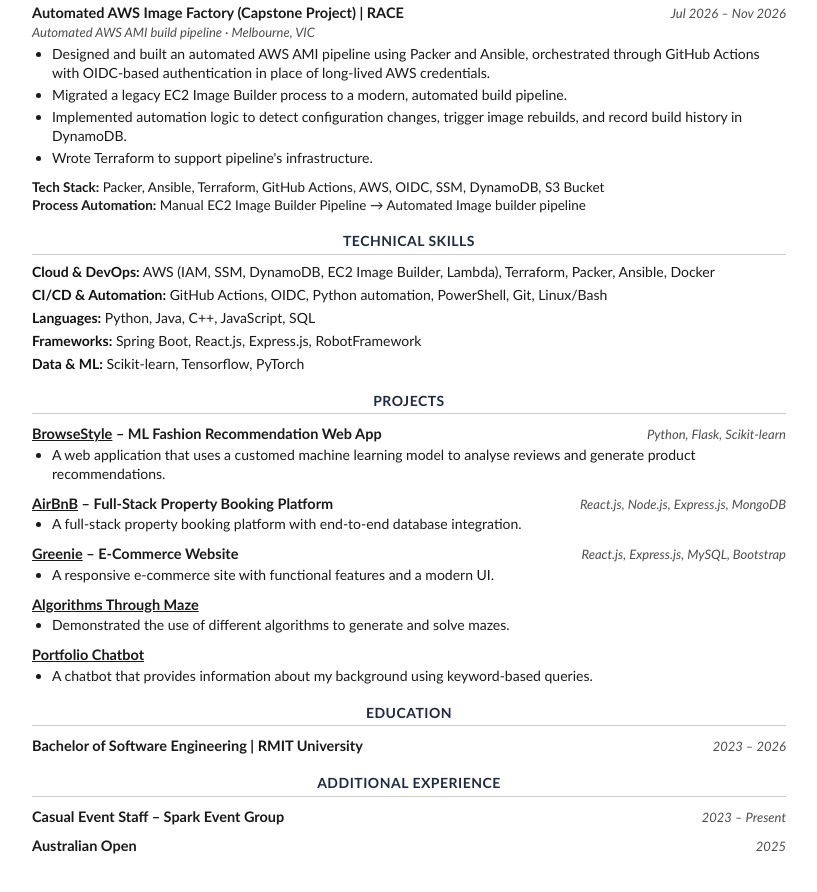
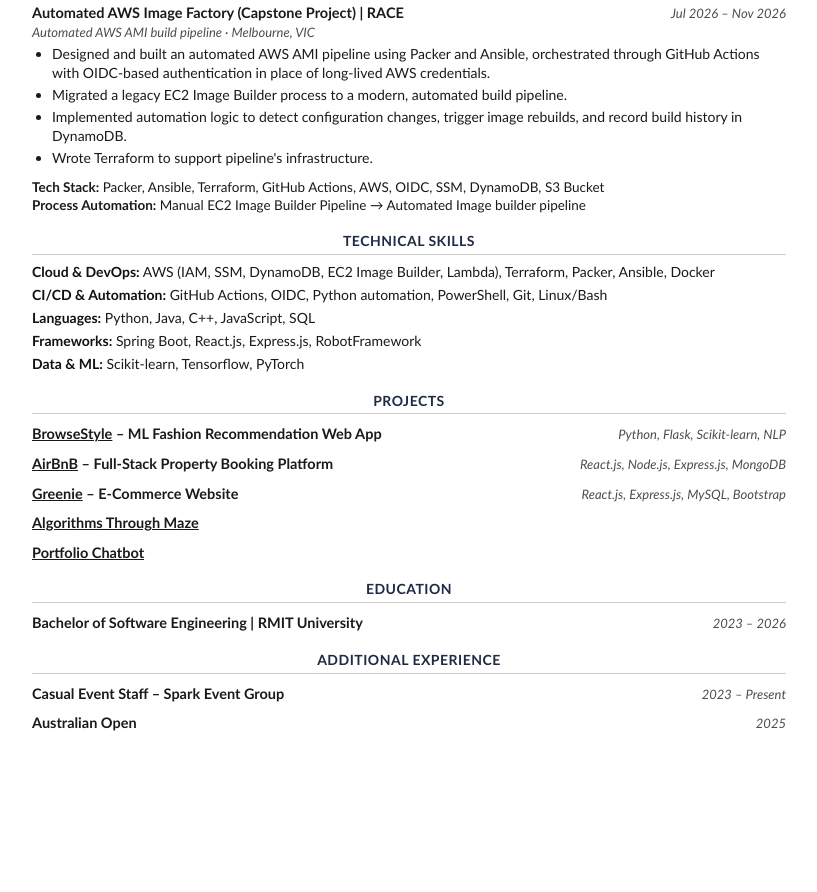
Before and after one commit to Ankita001812/Ankita_portfolio, a plain HTML site: page Ankita_Nag_Ayshi_Resume.html in a window 1280 px wide. Shown: the part 576-1468 px from the top of the page, without its empty margins (231-1048 px from the left). After the commit the page ends 1369 px from the top, so only its background shows below. Drawn offline with Linux system fonts and the light colour scheme.

Commit message:
A BIT OF CHNAGE IN TEH

```diff
--- a/Ankita_Nag_Ayshi_Resume.html
+++ b/Ankita_Nag_Ayshi_Resume.html
@@ -191,15 +191,14 @@
 <!--
   <p class="additional"><b>Additional:</b> Algorithms Through Maze (Java, maze generation/solving algorithms); Portfolio Chatbot (HTML/CSS/JS, keyword-based Q&amp;A about my background) &ndash; see GitHub for both.</p> -->
 
-  <div class="entry-row"> <span class="entry-title"><a href="https://github.com/Ankita001812/BrowseStyle/" target="_blank">BrowseStyle</a> &ndash; ML Fashion Recommendation Web App</span> <span class="entry-dates">Python, Flask, Scikit-learn</span> </div> <ul class="bullets"> <li>A web application that uses a customed machine learning model to analyse reviews and generate product recommendations.</li> </ul>
+  <div class="entry-row"> <span class="entry-title"><a href="https://github.com/Ankita001812/BrowseStyle/" target="_blank">BrowseStyle</a> &ndash; ML Fashion Recommendation Web App</span> <span class="entry-dates">Python, Flask, Scikit-learn, NLP</span> </div>
+<div class="entry-row"> <span class="entry-title"><a href="https://github.com/Ankita001812/AirBnB" target="_blank">AirBnB</a> &ndash; Full-Stack Property Booking Platform</span> <span class="entry-dates">React.js, Node.js, Express.js, MongoDB</span> </div>
 
-<div class="entry-row"> <span class="entry-title"><a href="https://github.com/Ankita001812/AirBnB" target="_blank">AirBnB</a> &ndash; Full-Stack Property Booking Platform</span> <span class="entry-dates">React.js, Node.js, Express.js, MongoDB</span> </div> <ul class="bullets"> <li>A full-stack property booking platform with end-to-end database integration.</li> </ul>
+<div class="entry-row"> <span class="entry-title"><a href="https://ankita001812.github.io/Greenie/" target="_blank">Greenie</a> &ndash; E-Commerce Website</span> <span class="entry-dates">React.js, Express.js, MySQL, Bootstrap</span> </div>
 
-<div class="entry-row"> <span class="entry-title"><a href="https://ankita001812.github.io/Greenie/" target="_blank">Greenie</a> &ndash; E-Commerce Website</span> <span class="entry-dates">React.js, Express.js, MySQL, Bootstrap</span> </div> <ul class="bullets"> <li>A responsive e-commerce site with functional features and a modern UI.</li> </ul>
+<div class="entry-row"> <span class="entry-title"><a href="https://github.com/Ankita001812/Algorithms-through-maze" target="_blank">Algorithms Through Maze</a></span> </div>
 
-<div class="entry-row"> <span class="entry-title"><a href="https://github.com/Ankita001812/Algorithms-through-maze" target="_blank">Algorithms Through Maze</a></span> </div> <ul class="bullets"> <li>Demonstrated the use of different algorithms to generate and solve mazes.</li> </ul>
-
-<div class="entry-row"> <span class="entry-title"><a href="https://ankita001812.github.io/Chatbot-for-portfolio/" target="_blank">Portfolio Chatbot</a></span> </div> <ul class="bullets"> <li>A chatbot that provides information about my background using keyword-based queries.</li> </ul>
+<div class="entry-row"> <span class="entry-title"><a href="https://ankita001812.github.io/Chatbot-for-portfolio/" target="_blank">Portfolio Chatbot</a></span> </div>
 
   <h2>Education</h2>
   <div class="entry-row">
```
